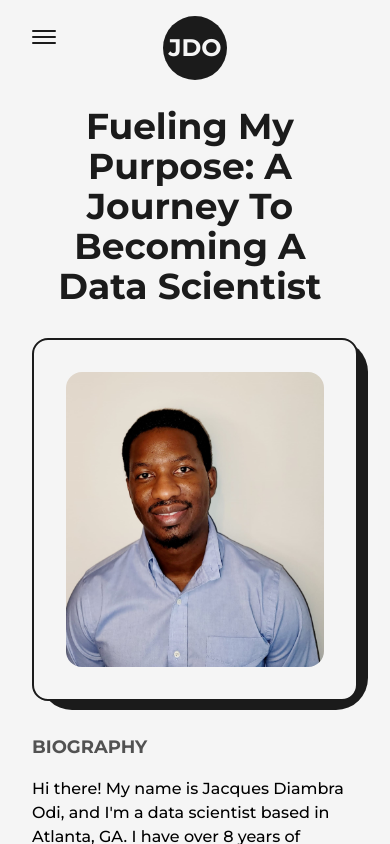
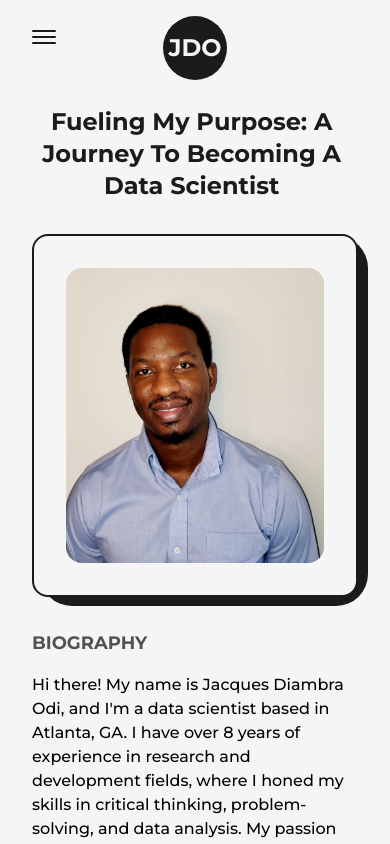
Before and after one commit to jodiambra/Nodejs-Portfolio, a Next.js app: page /about in a window 390 px wide. Shown: the top 844 px of the page. Built offline with nearby package versions, Linux system fonts and the light colour scheme.

Commit message:
heading font change

```diff
--- a/src/pages/about.js
+++ b/src/pages/about.js
@@ -48,7 +48,7 @@ const about = () => {
         <Layout className="pt-16">
           <AnimatedText
             text="Fueling My Purpose: A Journey to Becoming a Data Scientist"
-            className="mb-16 !leading-tight lg:!text-3xl sm:!text-6xl xs:!text-4xl sm:mb-8"
+            className="mb-16 !leading-tight lg:!text-4xl sm:!text-3xl xs:!text-2xl sm:mb-8"
           />
           <div className="grid w-full grid-cols-8 gap-16 sm:gap-8">
             <div className="col-span-3 flex flex-col items-start justify-start xl:col-span-4 md:order-2 md:col-span-8">
```
